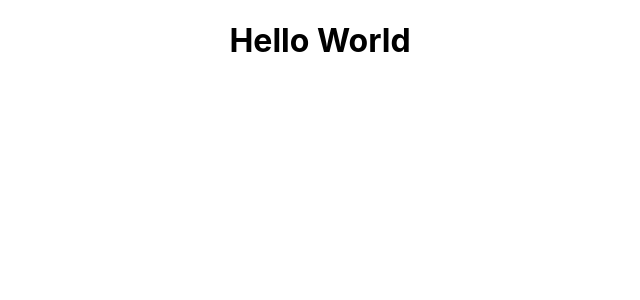
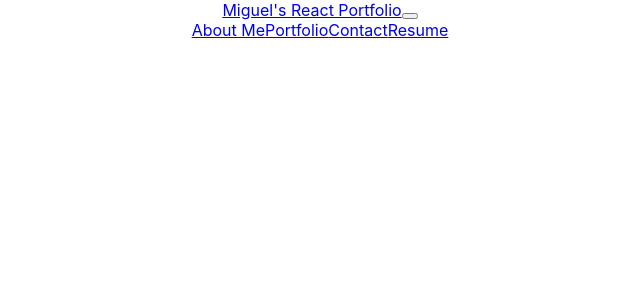
Before and after one commit to Darkunitx/miggs-react-portfolio, a React (Create React App) app: page / in a window 1280 px wide. Shown: the top 300 px of the page, without its empty margins (320-960 px from the left). Built offline with nearby package versions, Linux system fonts and the light colour scheme.

Commit message:
started header/nav bar

```diff
--- a/package.json
+++ b/package.json
@@ -7,8 +7,10 @@
     "@testing-library/jest-dom": "^5.16.5",
     "@testing-library/react": "^13.4.0",
     "@testing-library/user-event": "^13.5.0",
+    "bootstrap": "^5.2.3",
     "gh-pages": "^5.0.0",
     "react": "^18.2.0",
+    "react-bootstrap": "^2.7.2",
     "react-dom": "^18.2.0",
     "react-scripts": "5.0.1",
     "web-vitals": "^2.1.4"
--- a/src/App.js
+++ b/src/App.js
@@ -1,4 +1,3 @@
-import logo from './logo.svg';
 import './App.css';
 import Header from './components/header';
 
--- a/src/components/header/index.js
+++ b/src/components/header/index.js
@@ -1,9 +1,28 @@
 import React from 'react';
 import './index.css';
-function Header(){
+import { Navbar, Nav, Container } from 'react-bootstrap';
+
+
+function Header() {
     return (
-        <h1>Hello World</h1>
-    )
+        <Navbar expand="lg">
+            <Container>
+                <Navbar.Brand href="#Home">Miguel's React Portfolio</Navbar.Brand>
+                <Navbar.Toggle aria-controls="basic-navbar-nav">
+                <span className="navbar-toggler-icon"></span>
+                </Navbar.Toggle>
+                <Navbar.Collapse id="basic-navbar-nav">
+                    <Nav className="me-auto">
+                        <Nav.Link href="#Home">About Me</Nav.Link>
+                        <Nav.Link href="#Portfolio">Portfolio</Nav.Link>
+                        <Nav.Link href="#Contact">Contact</Nav.Link>
+                        <Nav.Link href="#Resume">Resume</Nav.Link>
+                    </Nav>
+                </Navbar.Collapse>
+            </Container>
+        </Navbar>
+    );
 }
 
+
 export default Header;
```
Also changed, not shown: 1 other file (tests, documents, lock files or other folders).
